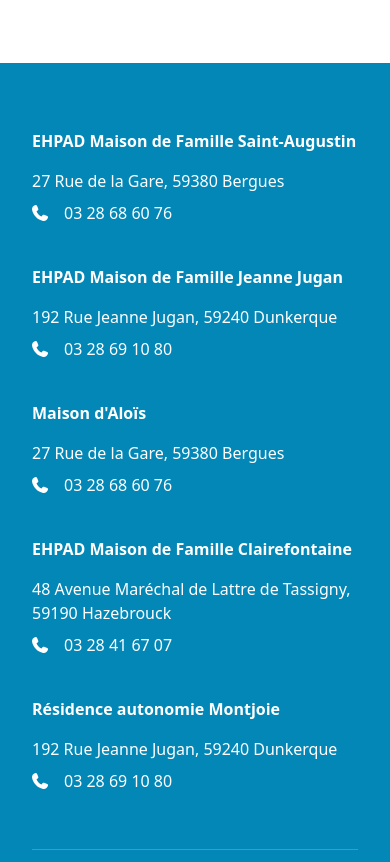
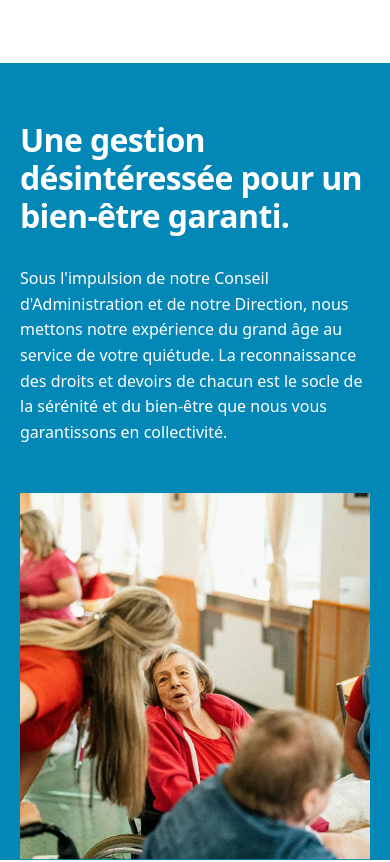
Before and after one commit to crepincorentin/projet-clairefontaine, a Next.js app in the folder front/association-clairefontaine/: page /qui-sommes-nous in a window 390 px wide. Shown: the part 3980-4842 px from the top of the page. Built offline with nearby package versions, Linux system fonts and the light colour scheme.

Commit message:
feat(frontend): add management section and CTA; fix apostrophes

```diff
--- a/front/association-clairefontaine/app/components/Cta.jsx
+++ b/front/association-clairefontaine/app/components/Cta.jsx
@@ -5,7 +5,7 @@ export default function Cta() {
   return (
     <section className="cta-section">
       <div className="cta-section__content">
-        <h2>Vous souhaitez plus d'informations ?</h2>
+        <h2>Vous souhaitez plus d&apos;informations ?</h2>
         <p>
           Lorem ipsum dolor sit amet consectetur. Augue non malesuada placerat faucibus nam purus sem. Urna pulvinar porttitor dignissim congue pellentesque ac hac.
         </p>
--- a/front/association-clairefontaine/app/qui-sommes-nous/page.jsx
+++ b/front/association-clairefontaine/app/qui-sommes-nous/page.jsx
@@ -7,10 +7,13 @@ import {
   faPeopleGroup,
   faUserShield,
 } from '@fortawesome/free-solid-svg-icons';
+import Cta from '../components/Cta';
 import '../styles/components/about/page-hero.scss';
 import '../styles/components/about/history-section.scss';
 import '../styles/components/about/timeline-section.scss';
 import '../styles/components/about/pillars-section.scss';
+import '../styles/components/about/management-section.scss';
+import '../styles/components/home/cta-section.scss';
 
 const pillars = [
   {
@@ -48,10 +51,10 @@ export default function QuiSommesNousPage() {
         />
         <div className="page-hero__container">
           <div className="page-hero__content">
-            <h1>Huit siècles de dévouement au service de l'humain.</h1>
+            <h1>Huit siècles de dévouement au service de l&apos;humain.</h1>
             <p>
-              De la mission séculaire des Sœurs Augustines à l'accompagnement moderne de
-              l'Association Clairefontaine.
+              De la mission séculaire des Sœurs Augustines à l&apos;accompagnement moderne de
+              l&apos;Association Clairefontaine.
             </p>
             <Link href="/contact" className="page-hero__button">
               Nous contacter
@@ -62,19 +65,19 @@ export default function QuiSommesNousPage() {
 
       <section className="history-section">
         <div className="history-section__container">
-          <h2 className="history-section__title">L'Humain au cœur de notre histoire</h2>
+          <h2 className="history-section__title">L&apos;Humain au cœur de notre histoire</h2>
           <div className="history-section__content">
             <p>
-              Héritière d'une mission de charité débutée au <strong>XIIIème siècle</strong> par
-              les Sœurs de Notre Dame du Fief, l'Association Clairefontaine perpétue
-              aujourd'hui cet engagement auprès des plus fragiles.
+              Héritière d&apos;une mission de charité débutée au <strong>XIIIème siècle</strong> par
+              les Sœurs de Notre Dame du Fief, l&apos;Association Clairefontaine perpétue
+              aujourd&apos;hui cet engagement auprès des plus fragiles.
             </p>
             <p>
               Portés par des équipes laïques mais animés par les mêmes valeurs originelles, nous
-              gérons des lieux de vie où l'expérience du grand âge se conjugue avec{' '}
+              gérons des lieux de vie où l&apos;expérience du grand âge se conjugue avec{' '}
               <strong>humanité, dignité et respect</strong>. Notre priorité absolue : mettre chaque
               résident au centre de nos attentions pour lui permettre de rester « debout », acteur
-              de sa propre vie au sein d'une communauté familiale et solidaire.
+              de sa propre vie au sein d&apos;une communauté familiale et solidaire.
             </p>
           </div>
         </div>
@@ -89,7 +92,7 @@ export default function QuiSommesNousPage() {
               <div className="timeline__content timeline__content--left">
                 <h3>XIIIème Siècle</h3>
                 <p>
-                  Les Sœurs Augustines prennent la direction de l'Hôpital Sainte-Marie à
+                  Les Sœurs Augustines prennent la direction de l&apos;Hôpital Sainte-Marie à
                   Bailleul. Elles soignent sans salaire, portées par la charité.
                 </p>
               </div>
@@ -182,6 +185,35 @@ export default function QuiSommesNousPage() {
           </div>
         </div>
       </section>
+
+      <section className="management-section" aria-labelledby="management-title">
+        <div className="management-section__container">
+          <div className="management-section__content">
+            <h2 id="management-title">
+              <span>Une gestion désintéressée</span>
+              <span>pour un bien-être garanti.</span>
+            </h2>
+            <p>
+              Sous l&apos;impulsion de notre Conseil d&apos;Administration et de notre Direction,
+              nous mettons notre expérience du grand âge au service de votre quiétude. La
+              reconnaissance des droits et devoirs de chacun est le socle de la sérénité et du
+              bien-être que nous vous garantissons en collectivité.
+            </p>
+          </div>
+
+          <div className="management-section__image">
+            <Image
+              src="/about-bottom.png"
+              alt="Un moment d'échange entre une résidente et une accompagnante"
+              width={522}
+              height={546}
+              sizes="(max-width: 700px) 100vw, 40vw"
+            />
+          </div>
+        </div>
+      </section>
+
+      <Cta />
     </main>
   );
 }
--- /dev/null
+++ b/front/association-clairefontaine/app/styles/components/about/management-section.scss
@@ -0,0 +1,95 @@
+@import '../../utils/palette';
+
+.management-section {
+  padding: 3rem 2rem;
+  color: white;
+  background-color: $color-association;
+
+  &__container {
+    display: grid;
+    grid-template-columns: minmax(0, 1.2fr) minmax(25rem, 1fr);
+    align-items: center;
+    gap: clamp(4rem, 6.5vw, 8rem);
+    width: 100%;
+    max-width: 1300px;
+    margin: 0 auto;
+  }
+
+  &__content {
+    h2 {
+      margin-bottom: clamp(4rem, 6vw, 7rem);
+      font-size: clamp(2rem, 3vw, 2.75rem);
+      font-weight: 700;
+      line-height: 1.18;
+      letter-spacing: -0.02em;
+
+      span {
+        display: block;
+      }
+    }
+
+    p {
+      max-width: 54rem;
+      font-size: clamp(1.05rem, 1.15vw, 1.35rem);
+      line-height: 1.75;
+    }
+  }
+
+  &__image {
+    width: 100%;
+
+    img {
+      display: block;
+      width: 100%;
+      height: auto;
+    }
+  }
+}
+
+@media (max-width: 1000px) {
+  .management-section {
+    &__container {
+      grid-template-columns: minmax(0, 1fr) minmax(18rem, 0.75fr);
+      gap: 3rem;
+    }
+
+    &__content {
+      h2 {
+        margin-bottom: 3rem;
+
+        span {
+          display: inline;
+
+          & + span::before {
+            content: ' ';
+          }
+        }
+      }
+
+      p {
+        font-size: 1rem;
+        line-height: 1.6;
+      }
+    }
+  }
+}
+
+@media (max-width: 700px) {
+  .management-section {
+    padding: 3.5rem 1.25rem 0;
+
+    &__container {
+      grid-template-columns: 1fr;
+      gap: 3rem;
+    }
+
+    &__content h2 {
+      margin-bottom: 2rem;
+    }
+
+    &__image {
+      max-width: 32rem;
+      margin: 0 auto;
+    }
+  }
+}
```
